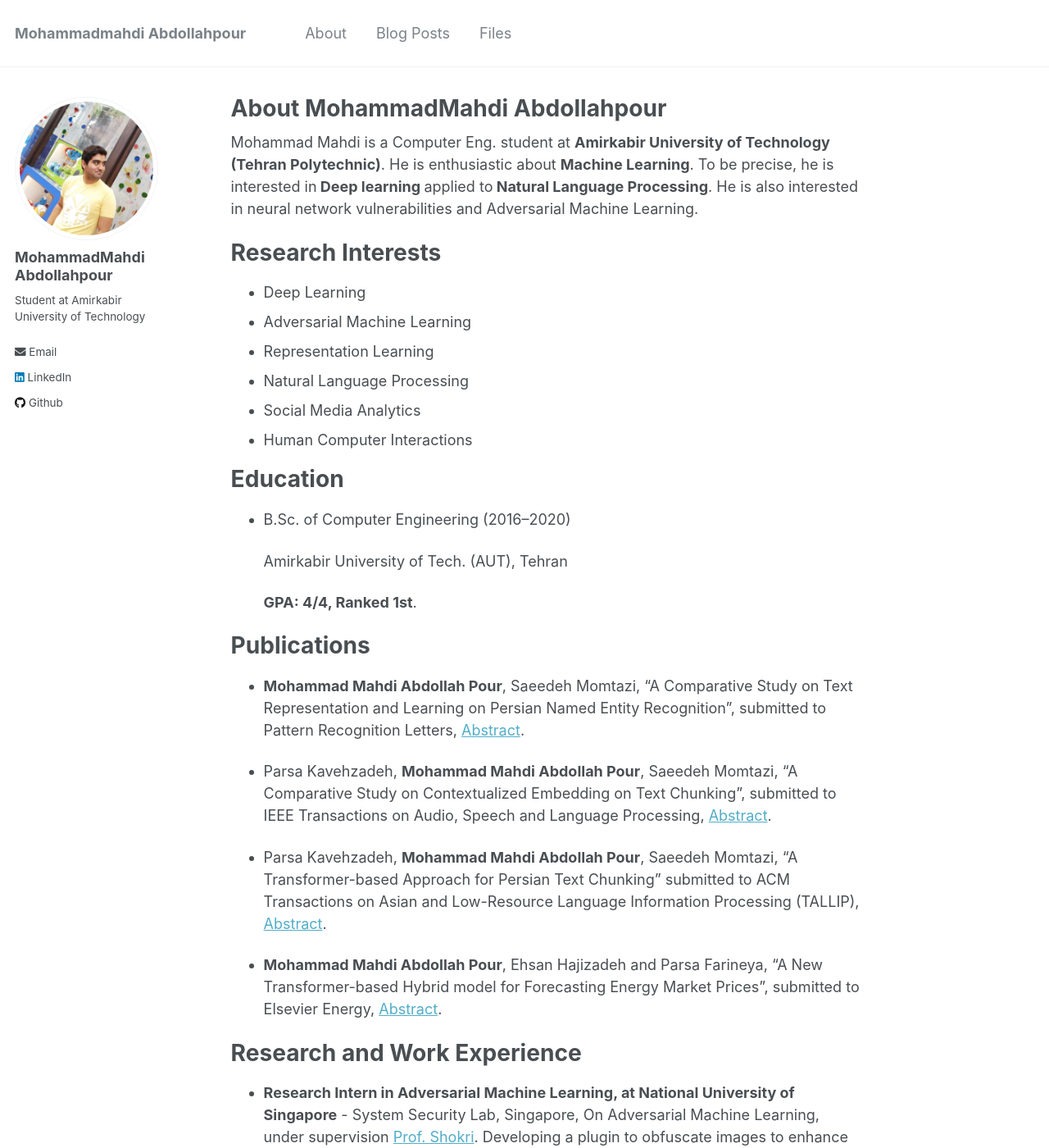
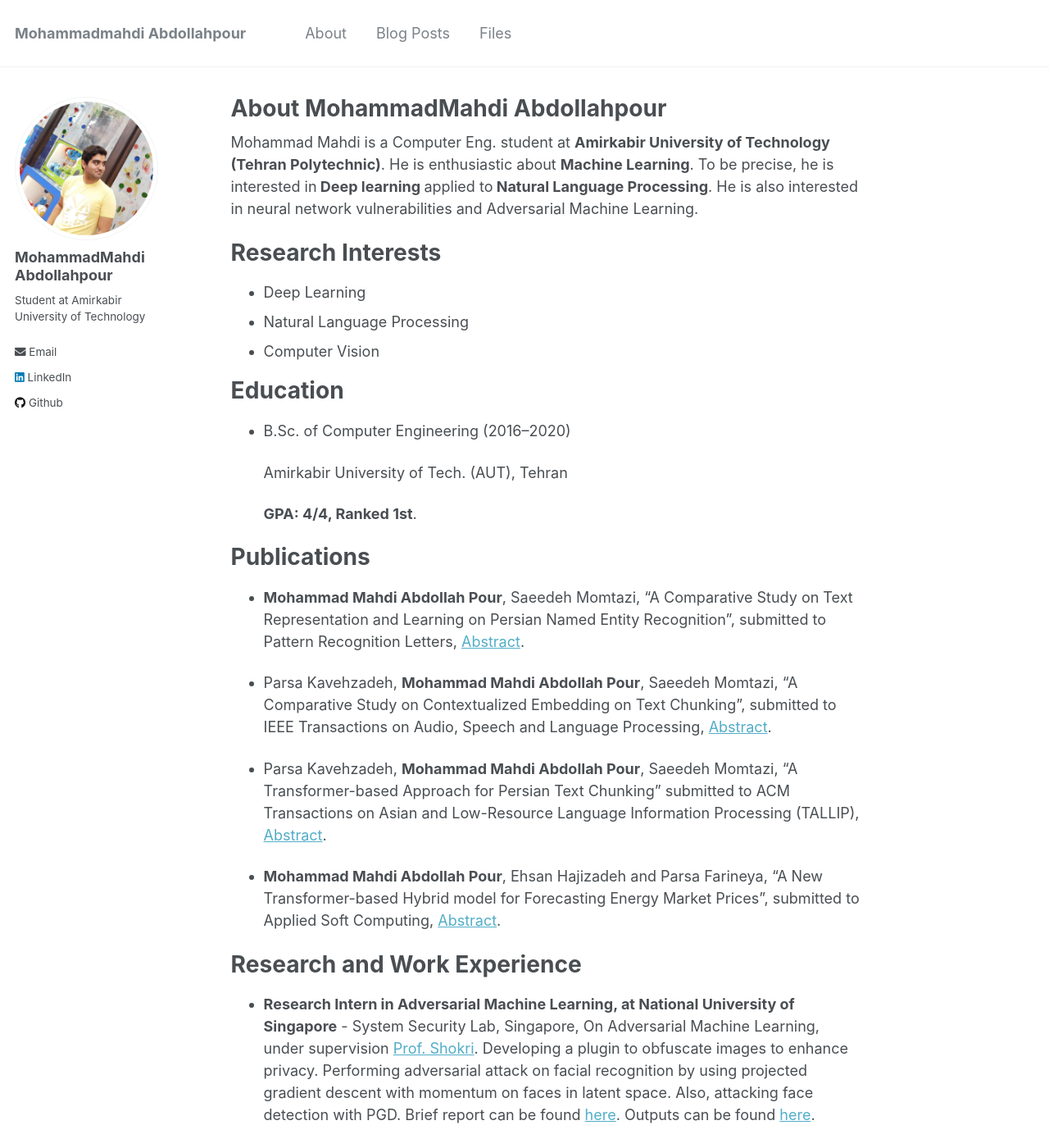
Before and after one commit to mahdiabdollahpour/mahdiabdollahpour.github.io, a Jekyll site: the page built from _pages/about.md, in a window 1280 px wide and 1400 px high. Shown: the whole window at 82% size. Built offline with Jekyll 4.4.1, drawn with Linux system fonts in a browser that asks for light colours.

Commit message:
Update about.md

```diff
--- a/_pages/about.md
+++ b/_pages/about.md
@@ -14,11 +14,9 @@
 ======
 
 * Deep Learning
-* Adversarial Machine Learning
-* Representation Learning
 * Natural Language Processing
-* Social Media Analytics
-* Human Computer Interactions
+* Computer Vision
+
 
 
 
@@ -38,7 +36,7 @@
 
 - Parsa Kavehzadeh, **Mohammad Mahdi Abdollah Pour**, Saeedeh Momtazi, "A Transformer-based Approach for Persian Text Chunking" submitted to ACM Transactions on Asian and Low-Resource Language Information Processing (TALLIP), [Abstract](https://drive.google.com/file/d/1Sgy4lPOry6dvAmORil6rbk7Df-R50MDE/view).
 
-- **Mohammad Mahdi Abdollah Pour**, Ehsan Hajizadeh and Parsa Farineya, "A New Transformer-based Hybrid model for Forecasting Energy Market Prices", submitted to Elsevier Energy, [Abstract](https://drive.google.com/file/d/1EwD4R21XPcLWpt4SGSzU5ycRwz87Rx1i/view).
+- **Mohammad Mahdi Abdollah Pour**, Ehsan Hajizadeh and Parsa Farineya, "A New Transformer-based Hybrid model for Forecasting Energy Market Prices", submitted to Applied Soft Computing, [Abstract](https://drive.google.com/file/d/1EwD4R21XPcLWpt4SGSzU5ycRwz87Rx1i/view).
 
 Research and Work Experience
 ======
```
